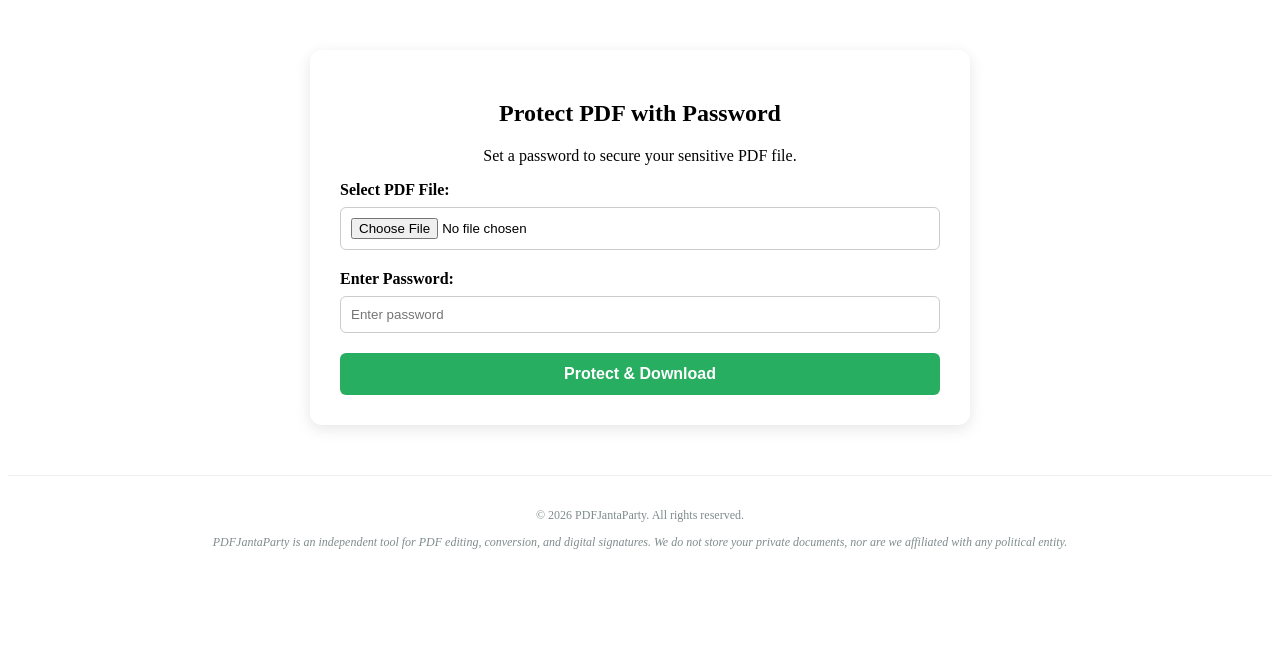
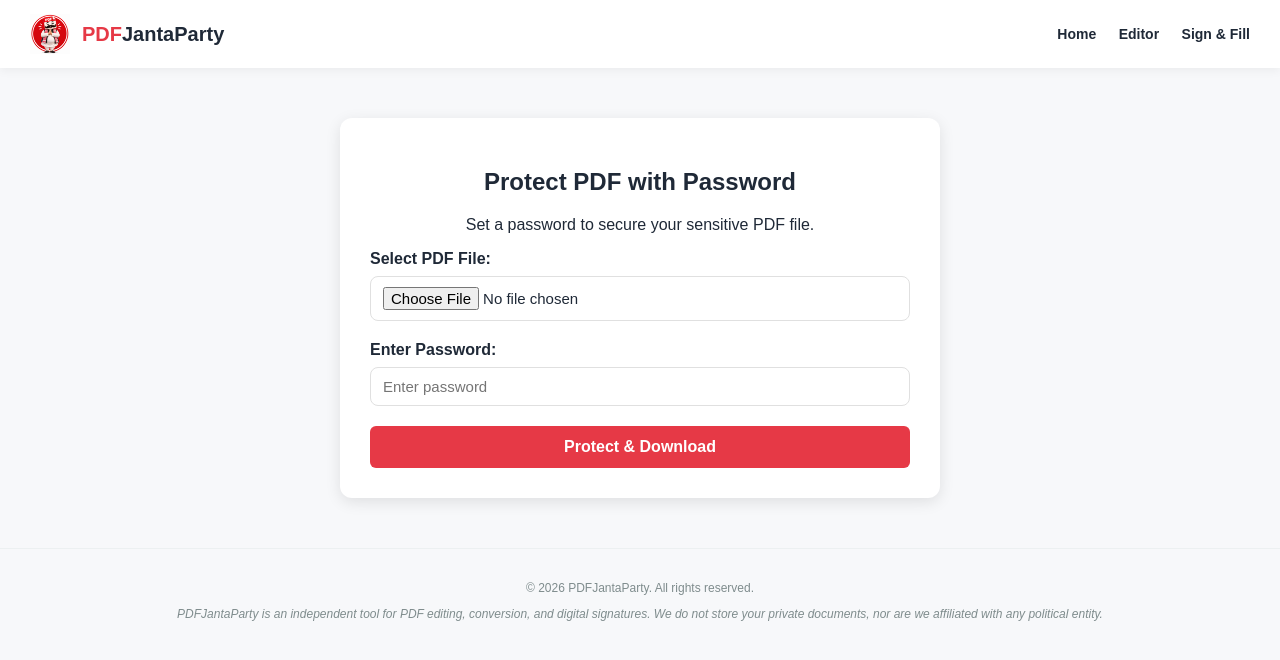
Before and after one commit to rish615/MyPDFTools, a Flask app: page /protect-pdf-page in a window 1280 px wide. Shown: the top 660 px of the page. Run offline with Flask 3, Linux system fonts and the light colour scheme; some libraries are stand-ins or nearby versions.

Commit message:
Enhance protect PDF page layout and styles
Updated styles and added a header section to enhance the layout of the PDF protection page.

```diff
--- a/templates/protect_pdf.html
+++ b/templates/protect_pdf.html
@@ -17,11 +17,28 @@
     .form-group { margin-bottom: 20px; text-align: left; }
     .form-group label { display: block; font-weight: bold; margin-bottom: 8px; }
     .form-group input { width: 100%; padding: 10px; border-radius: 6px; border: 1px solid #ccc; box-sizing: border-box; }
-    .btn-submit { background: #27ae60; color: #fff; padding: 12px 24px; border: none; border-radius: 6px; cursor: pointer; font-size: 16px; width: 100%; font-weight: bold; }
-    .btn-submit:hover { background: #219150; }
+    .btn-submit { background: #e63946; color: #fff; padding: 12px 24px; border: none; border-radius: 6px; cursor: pointer; font-size: 16px; width: 100%; font-weight: bold; }
+    .btn-submit:hover { background: #c92f3b; }
   </style>
+  <link rel="stylesheet" href="{{ url_for('static', filename='css/shared.css') }}">
 </head>
 <body>
+
+<header class="site-header">
+  <div class="logo">
+    <a href="{{ url_for('home') }}">
+      <img src="{{ url_for('static', filename='images/logo.png') }}" alt="PDFJantaParty Logo">
+      <span><span class="accent">PDF</span>JantaParty</span>
+    </a>
+  </div>
+  <nav>
+    <a href="{{ url_for('home') }}">Home</a>
+    <a href="{{ url_for('editor') }}">Editor</a>
+    <a href="{{ url_for('sign_fill_page') }}">Sign &amp; Fill</a>
+  </nav>
+</header>
+
+
   <div class="upload-container">
     <h2>Protect PDF with Password</h2>
     <p>Set a password to secure your sensitive PDF file.</p>
```
